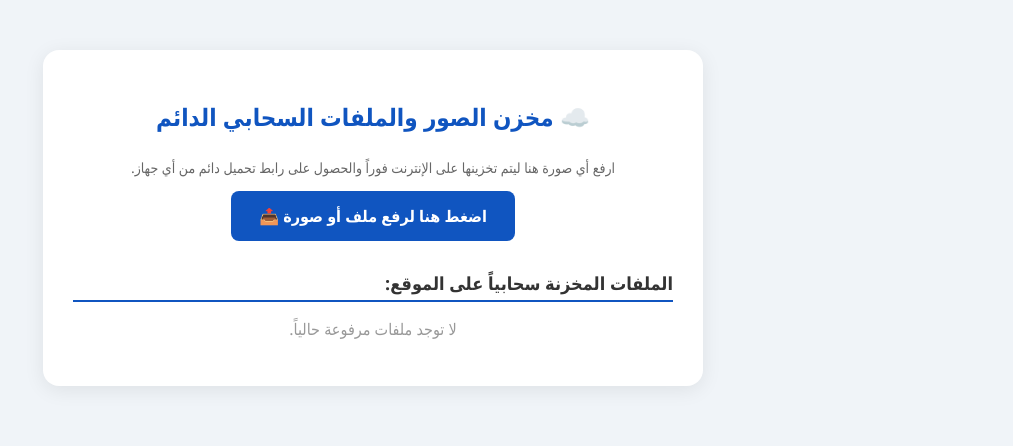
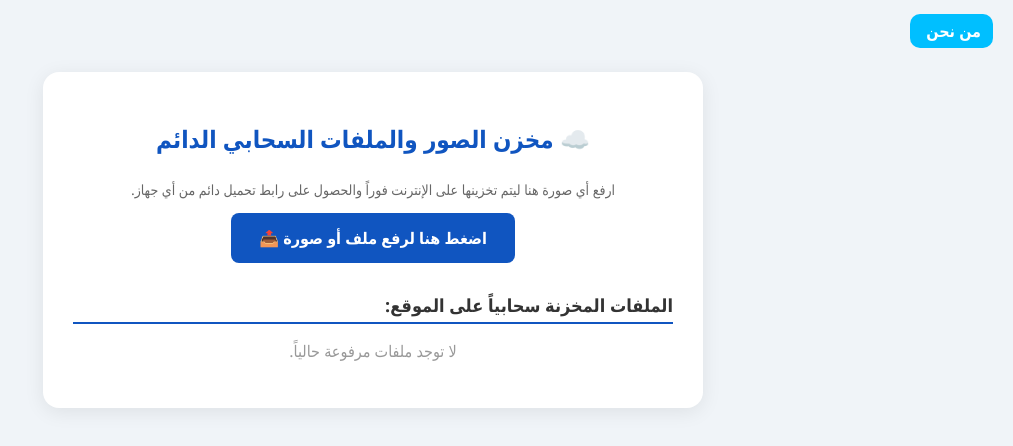
Before and after one commit to murtadha24mohammed-maker/Akkad-store, a plain HTML site: page upload.html in a window 1280 px wide. Shown: the whole page, without its empty margins (267-1280 px from the left). Drawn offline with Linux system fonts and the light colour scheme.

Commit message:
Add link to 'من نحن' in upload.html

```diff
--- a/upload.html
+++ b/upload.html
@@ -92,6 +92,7 @@
     </style>
 </head>
 <body>
+<a href="page 9.html" style="padding: 6px 12px; background-color: #00bfff; color: white; text-decoration: none; border-radius: 10px;"><b> من نحن  </b></a>&nbsp;
 
 <div class="container">
     <h2>☁️ مخزن الصور والملفات السحابي الدائم</h2>
```
